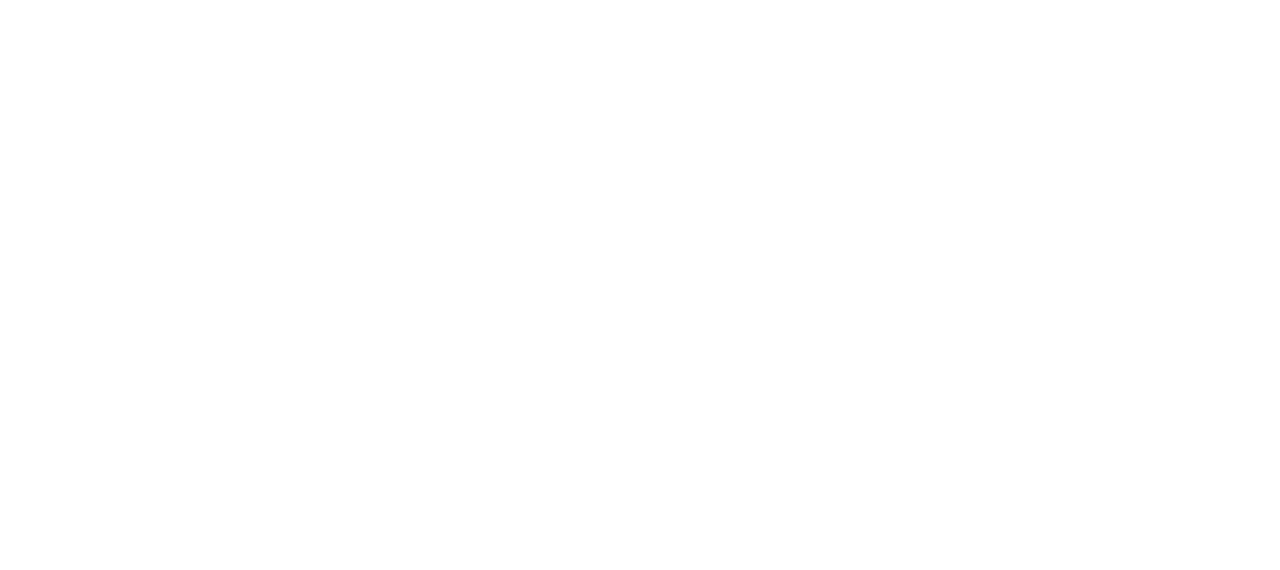
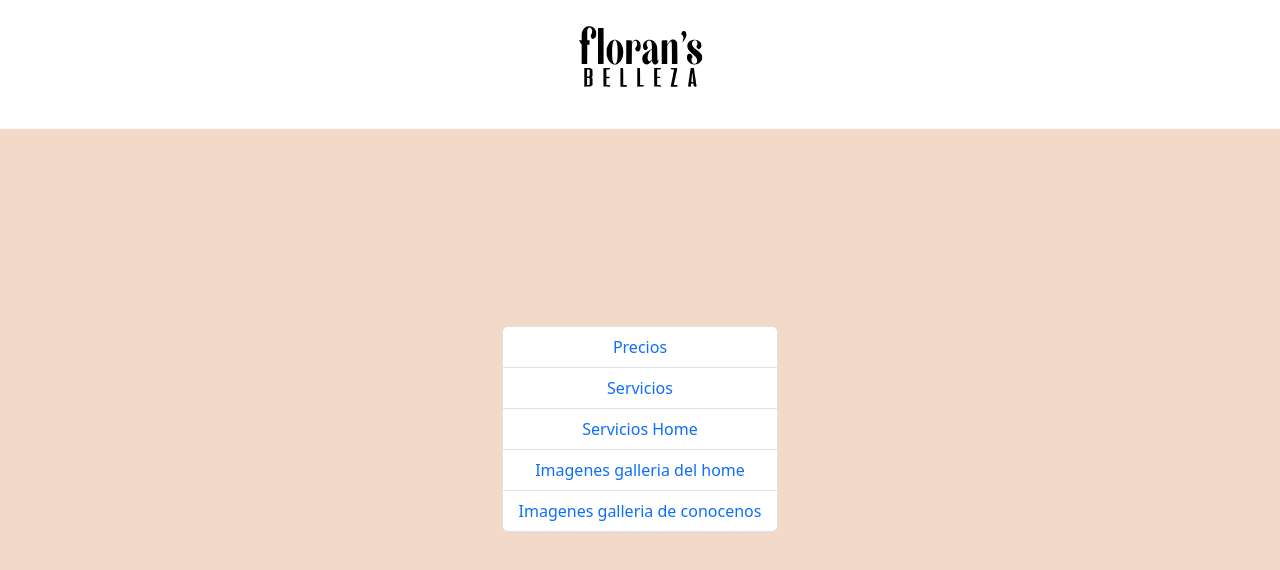
Before and after one commit to FedeNLencina/floransbellezaBO, a React (Vite) app: page /precios in a window 1280 px wide. Before the commit this address had no page. Shown: the top 570 px of the page. Built offline with nearby package versions, Linux system fonts and the light colour scheme.

Commit message:
feat: 🎸 add links and links container css

```diff
--- a/src/App.tsx
+++ b/src/App.tsx
@@ -5,9 +5,13 @@
 function App() {
   return (
     <BrowserRouter>
-      {/* <Navbar /> */}
       <Routes>
         <Route path="/" element={<Home />} />
+        <Route path="/precios" element={<Home />} />
+        <Route path="/servicios" element={<Home />} />
+        <Route path="/serviciosHome" element={<Home />} />
+        <Route path="/imagenesGaleriaHome" element={<Home />} />
+        <Route path="/imagenesGaleriaConocenos" element={<Home />} />
       </Routes>
     </BrowserRouter>
   );
--- /dev/null
+++ b/src/components/home/LinksContainer/LinksContainer.css
@@ -0,0 +1,3 @@
+.linkBO {
+  text-decoration: none;
+}
--- a/src/components/home/LinksContainer/LinksContainer.tsx
+++ b/src/components/home/LinksContainer/LinksContainer.tsx
@@ -1,38 +1,51 @@
+import { Link } from "react-router-dom";
+import "./LinksContainer.css";
+
 export const LinksContainer = () => {
   return (
     <div className="conatiner-fluid d-flex justify-content-center align-items-center linksMainContainer">
       <div className="list-group">
         <button
           type="button"
-          className="list-group-item list-group-item-action active"
+          className="list-group-item list-group-item-action"
           aria-current="true"
         >
-          The current button
+          <Link to={"/precios"} className="linkBO">
+            Precios
+          </Link>
         </button>
         <button
           type="button"
           className="list-group-item list-group-item-action"
         >
-          A second button item
+          <Link to={"/servicios"} className="linkBO">
+            Servicios
+          </Link>
         </button>
         <button
           type="button"
           className="list-group-item list-group-item-action"
         >
-          A third button item
+          <Link to={"/serviciosHome"} className="linkBO">
+            Servicios Home
+          </Link>
         </button>
         <button
           type="button"
           className="list-group-item list-group-item-action"
         >
-          A fourth button item
+          <Link to={"/imagenesGaleriaHome"} className="linkBO">
+            {" "}
+            Imagenes galleria del home
+          </Link>
         </button>
         <button
           type="button"
           className="list-group-item list-group-item-action"
-          disabled
         >
-          A disabled button item
+          <Link to={"/imagenesGaleriaConocenos"} className="linkBO">
+            Imagenes galleria de conocenos
+          </Link>
         </button>
       </div>
     </div>
```
